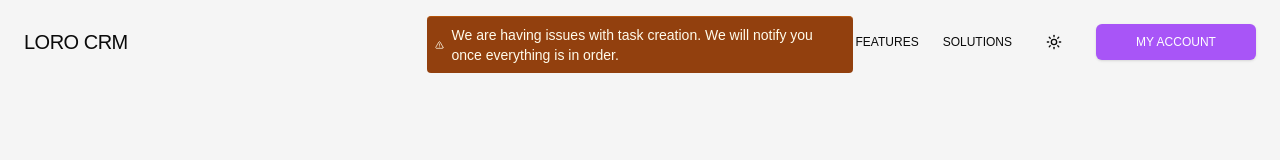
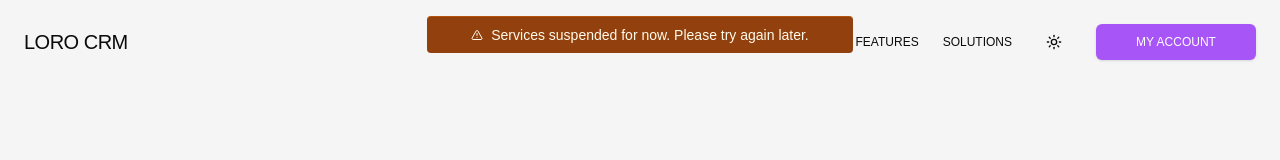
Before and after one commit to legendssoftware/loro-web, a Next.js app: page /landing-page in a window 1280 px wide. Shown: the top 160 px of the page. Built offline with nearby package versions, Linux system fonts and the light colour scheme; no server answers; a web font is replaced by a local one.

Commit message:
adds servcies suspension banner

```diff
--- a/components/ui/alert-banner.tsx
+++ b/components/ui/alert-banner.tsx
@@ -6,7 +6,7 @@ export function AlertBanner() {
             <div className="container px-2 py-2 mx-auto">
                 <div className="flex items-center justify-center gap-2 text-xs text-amber-50">
                     <AlertTriangle className="w-3 h-3" />
-                    <p className="text-sm font-normal">We are having issues with task creation. We will notify you once everything is in order.</p>
+                    <p className="text-sm font-normal">Services suspended for now. Please try again later.</p>
                 </div>
             </div>
         </div>
```
